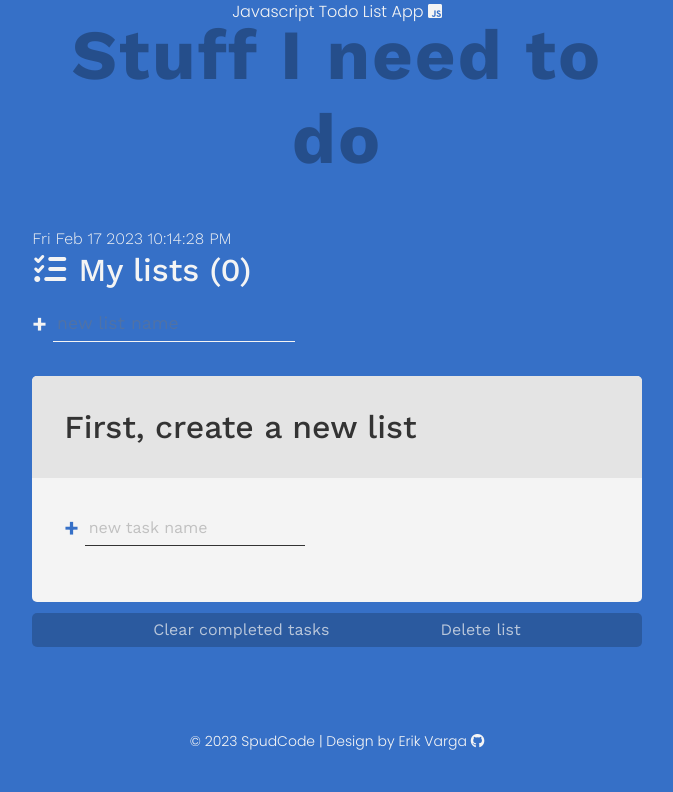
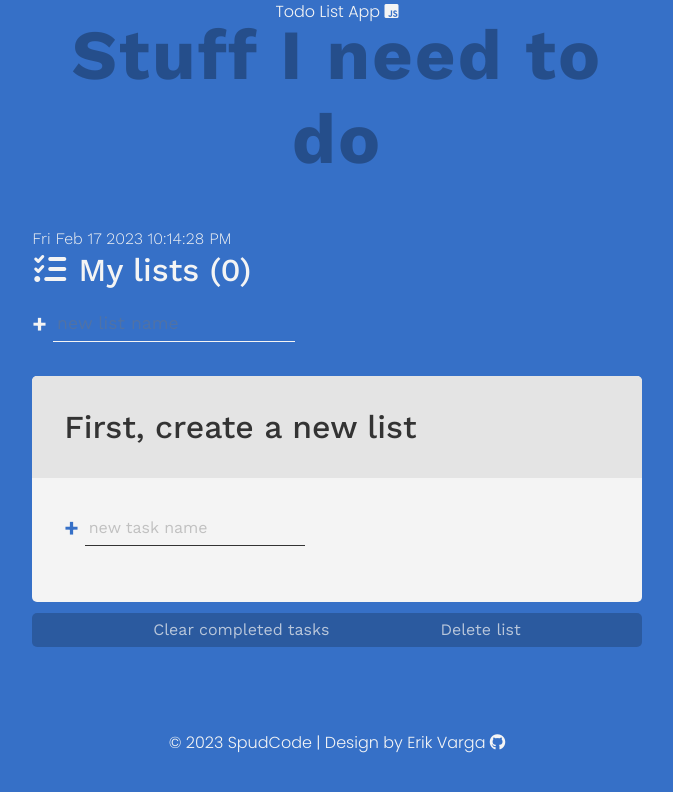
Before and after one commit to Erik-Varga/js-todo-list-app, a plain HTML site: page index.html in a window 1280 px wide. Shown: the whole page, without its empty margins (303-976 px from the left). Drawn offline with nearby package versions, Linux system fonts and the light colour scheme.

Commit message:
updated index.html

```diff
--- a/css/main.css
+++ b/css/main.css
@@ -40,6 +40,7 @@ header {
 	font-family: 'Poppins', sans-serif;
 	width: 100%;
 	text-align: center;
+  font-size: 1rem;
 }
 
 footer,
@@ -52,7 +53,7 @@ footer a {
 	text-align: center;
 	padding: 15px;
   border-radius: var(--border-radius);
-  font-size: inherit;
+  font-size: 1rem;
 }
 
 footer a:hover {
--- a/index.html
+++ b/index.html
@@ -25,7 +25,7 @@
   <body>
     <div class="wrapper">
       <header>
-        Javascript Todo List App
+        Todo List App
         <span><i class="fa-brands fa-square-js"></i></span>
       </header>
       <div class="container">
```
